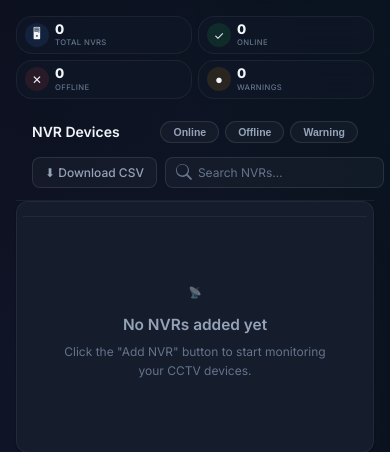
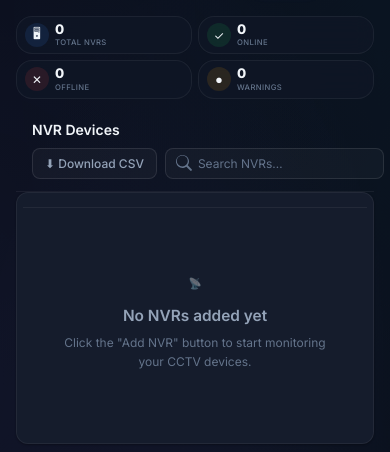
Before and after one commit to gilkh/camsprog, a FastAPI app: page / in a window 390 px wide. Shown: the part 34-486 px from the top of the page. Run offline with FastAPI, Linux system fonts and the light colour scheme; data that the repository does not hold is empty.

Commit message:
feat: implement premium dark dashboard theme and UI structure for web application

```diff
--- a/cctv web/cams-webapp/static/styles.css
+++ b/cctv web/cams-webapp/static/styles.css
@@ -356,55 +356,34 @@ main {
   margin: 0;
 }
 
-.table-title-group {
-  display: flex;
-  align-items: center;
-  gap: 12px;
+.stat-card.clickable {
+  cursor: pointer;
+  user-select: none;
 }
 
-.mobile-filters {
-  display: none;
-  gap: 6px;
+.stat-card.clickable:active {
+  transform: scale(0.98);
 }
 
-.filter-btn {
-  background: var(--bg-glass);
-  color: var(--text-secondary);
-  border: 1px solid var(--border-medium);
-  padding: 4px 12px;
-  border-radius: 100px;
-  font-size: 0.75rem;
-  font-weight: 600;
-  cursor: pointer;
-  transition: all var(--transition-fast);
-  white-space: nowrap;
+.stat-card.active {
+  border-color: var(--accent-primary);
+  background: var(--bg-hover);
+  box-shadow: var(--shadow-glow);
 }
 
-.filter-btn:hover {
-  background: var(--bg-hover);
-  color: var(--text-primary);
-  border-color: var(--border-focus);
+.stat-card.active[data-filter="Online"] {
+  border-color: var(--accent-green);
+  background: var(--accent-green-soft);
 }
 
-.filter-btn.active[data-filter="Online"] {
-  background: var(--accent-green-soft);
-  color: var(--accent-green);
-  border-color: var(--accent-green);
-  box-shadow: 0 0 10px var(--accent-green-glow);
+.stat-card.active[data-filter="Offline"] {
+  border-color: var(--accent-red);
+  background: var(--accent-red-soft);
 }
 
-.filter-btn.active[data-filter="Offline"] {
-  background: var(--accent-red-soft);
-  color: var(--accent-red);
-  border-color: var(--accent-red);
-  box-shadow: 0 0 10px var(--accent-red-glow);
-}
-
-.filter-btn.active[data-filter="Warning"] {
+.stat-card.active[data-filter="Warning"] {
+  border-color: var(--accent-amber);
   background: var(--accent-amber-soft);
-  color: var(--accent-amber);
-  border-color: var(--accent-amber);
-  box-shadow: 0 0 10px var(--accent-amber-soft);
 }
 
 .table-header-actions {
@@ -1015,18 +994,6 @@ a.ip-link:focus-visible {
     padding: 12px 16px;
   }
 
-  .table-title-group {
-    width: 100%;
-    display: flex;
-    justify-content: space-between;
-    align-items: center;
-    margin-bottom: 4px;
-  }
-
-  .mobile-filters {
-    display: flex;
-  }
-
   .table-header-actions {
     width: 100%;
     display: flex;
--- a/cctv web/cams-webapp/templates/index.html
+++ b/cctv web/cams-webapp/templates/index.html
@@ -33,21 +33,21 @@
           <span class="stat-label">Total NVRs</span>
         </div>
       </div>
-      <div class="stat-card">
+      <div class="stat-card clickable" data-filter="Online">
         <div class="stat-icon online">✓</div>
         <div class="stat-info">
           <span class="stat-value" id="stat-online">—</span>
           <span class="stat-label">Online</span>
         </div>
       </div>
-      <div class="stat-card">
+      <div class="stat-card clickable" data-filter="Offline">
         <div class="stat-icon offline">✕</div>
         <div class="stat-info">
           <span class="stat-value" id="stat-offline">—</span>
           <span class="stat-label">Offline</span>
         </div>
       </div>
-      <div class="stat-card">
+      <div class="stat-card clickable" data-filter="Warning">
         <div class="stat-icon recording">⏺</div>
         <div class="stat-info">
           <span class="stat-value" id="stat-warnings">—</span>
@@ -58,14 +58,7 @@
 
     <!-- NVR Table -->
       <div class="table-header">
-        <div class="table-title-group">
-          <h2>NVR Devices</h2>
-          <div class="mobile-filters" id="mobile-filters">
-            <button class="filter-btn" data-filter="Online">Online</button>
-            <button class="filter-btn" data-filter="Offline">Offline</button>
-            <button class="filter-btn" data-filter="Warning">Warning</button>
-          </div>
-        </div>
+        <h2>NVR Devices</h2>
         <div class="table-header-actions">
           <a id="btn-download-csv" class="btn-export-csv" href="/api/nvrs/export" download>⬇ Download CSV</a>
           <input type="text" id="search-input" class="search-input" placeholder="Search NVRs…" />
@@ -530,17 +523,17 @@
 
     document.getElementById('refresh').addEventListener('click', refreshData);
 
-    // Mobile Filters
-    document.querySelectorAll('.filter-btn').forEach(btn => {
-      btn.addEventListener('click', () => {
-        const filter = btn.dataset.filter;
+    // Stats Cards Filtering
+    document.querySelectorAll('.stat-card.clickable').forEach(card => {
+      card.addEventListener('click', () => {
+        const filter = card.dataset.filter;
         if (activeStatusFilter === filter) {
           activeStatusFilter = null;
-          btn.classList.remove('active');
+          card.classList.remove('active');
         } else {
-          document.querySelectorAll('.filter-btn').forEach(b => b.classList.remove('active'));
+          document.querySelectorAll('.stat-card.clickable').forEach(c => c.classList.remove('active'));
           activeStatusFilter = filter;
-          btn.classList.add('active');
+          card.classList.add('active');
         }
         renderTable(lastNvrs);
       });
```
